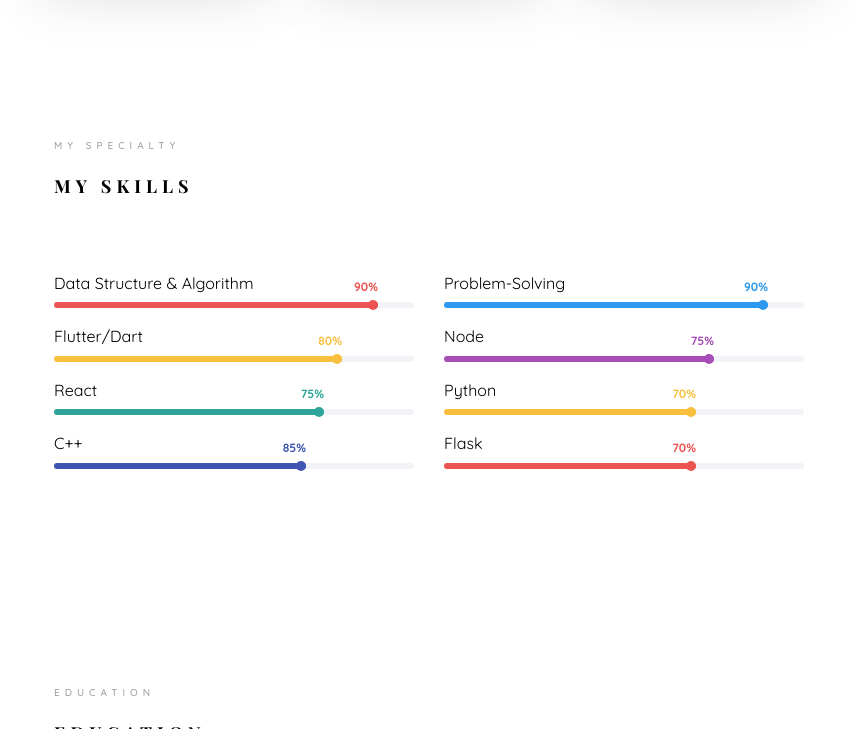
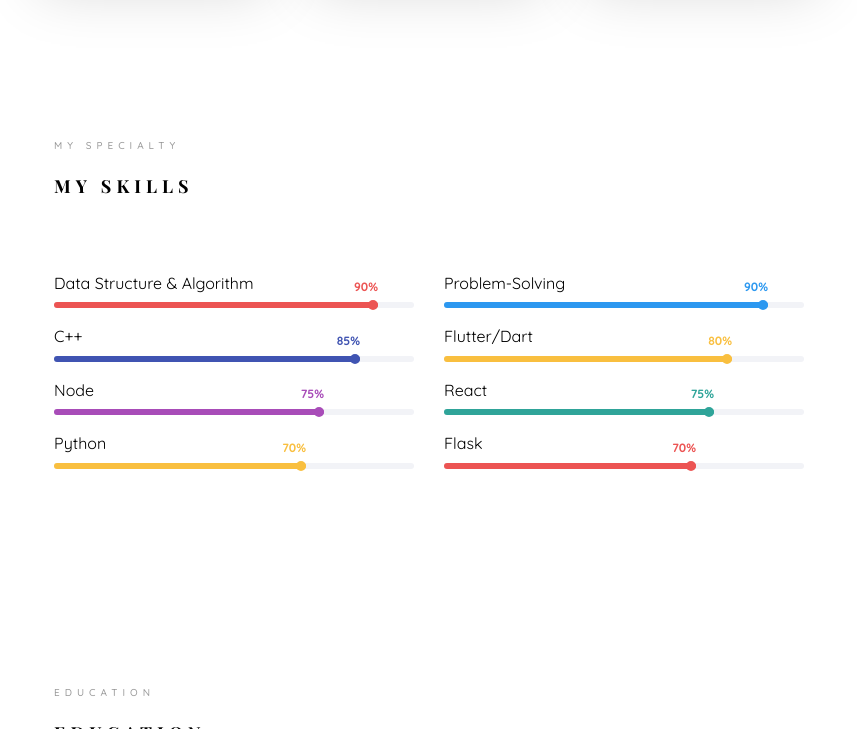
Before and after one commit to Adarsh707310/Adarsh707310.github.io, a plain HTML site: page index.html in a window 1280 px wide. Shown: the part 1986-2715 px from the top of the page, without its empty margins (361-1218 px from the left). Drawn offline with nearby package versions, Linux system fonts and the light colour scheme; files whose address does not match are found by name; a web font is replaced by a local one.

Commit message:
Update index.html

```diff
--- a/index.html
+++ b/index.html
@@ -60,7 +60,7 @@
         <div class="text-center">
           <div class="author-img" style="background-image: url(images/aP.JPG);"></div>
           <h1 id="colorlib-logo"><a href="index.html">Adarsh Jain</a></h1>
-          <span class="position">Flutter | MERN Stack | IIT Jodhpur</span>
+          <span class="position">Flutter | MERN Stack | Apty</span>
         </div>
         <nav id="colorlib-main-menu" role="navigation" class="navbar">
           <div id="navbar" class="collapse">
@@ -247,7 +247,17 @@
                         </div>
                       </div>
                     </div>
-
+                    <div class="col-md-6 animate-box" data-animate-effect="fadeInRight">
+                      <div class="progress-wrap">
+                        <h3>C++</h3>
+                        <div class="progress">
+                          <div class="progress-bar color-6" role="progressbar" aria-valuenow="70" aria-valuemin="0"
+                            aria-valuemax="100" style="width: 85%;">
+                            <span>85%</span>
+                          </div>
+                        </div>
+                      </div>
+                    </div>
                     <div class="col-md-6 animate-box" data-animate-effect="fadeInLeft">
                       <div class="progress-wrap">
                         <h3>Flutter/Dart</h3>
@@ -294,17 +304,7 @@
                         </div>
                       </div>
                     </div>
-                    <div class="col-md-6 animate-box" data-animate-effect="fadeInRight">
-                      <div class="progress-wrap">
-                        <h3>C++</h3>
-                        <div class="progress">
-                          <div class="progress-bar color-6" role="progressbar" aria-valuenow="70" aria-valuemin="0"
-                            aria-valuemax="100" style="width: 70%;">
-                            <span>85%</span>
-                          </div>
-                        </div>
-                      </div>
-                    </div>
+
                     <div class="col-md-6 animate-box" data-animate-effect="fadeInRight">
                       <div class="progress-wrap">
                         <h3>Flask</h3>
```
